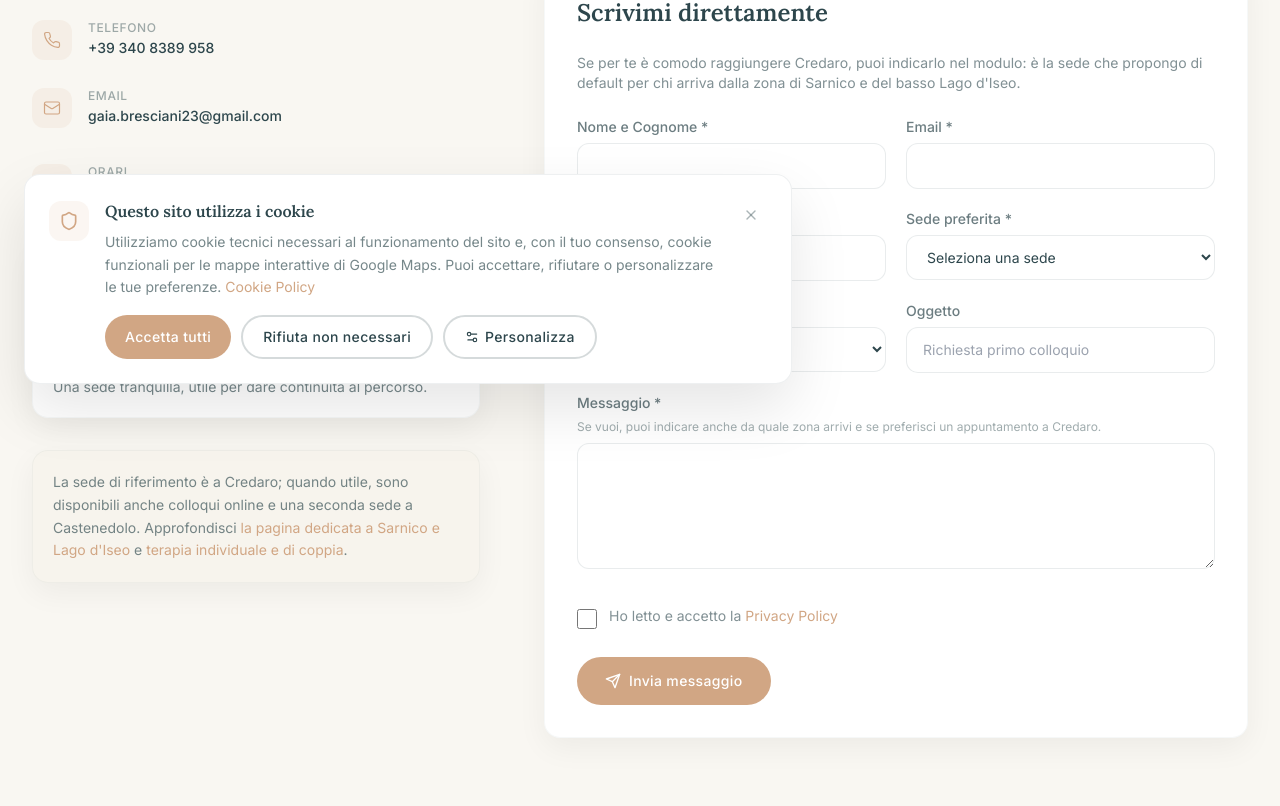
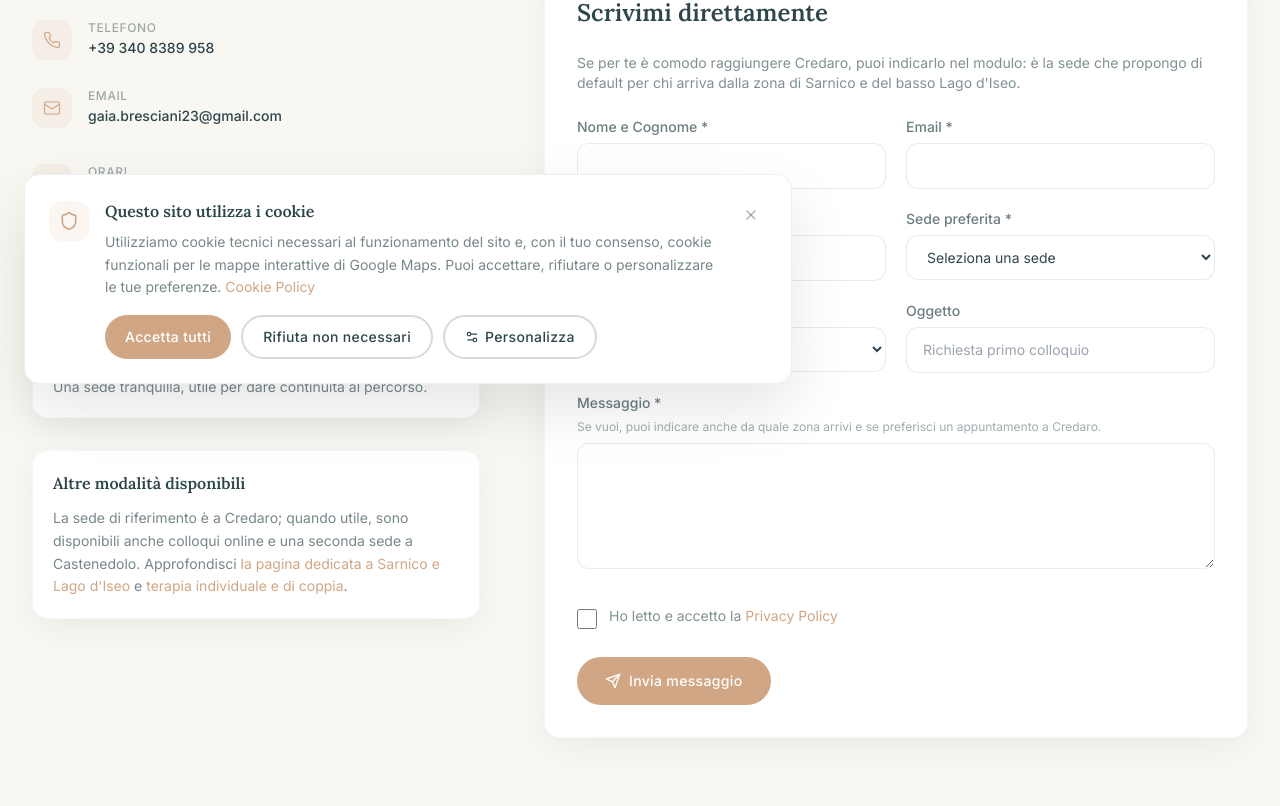
Before and after one commit to baldellimtt/gaia-bresciani-site, a Next.js app: page /contatti in a window 1280 px wide. Shown: the part 392-1198 px from the top of the page. Built offline with nearby package versions, Linux system fonts and the light colour scheme.

Commit message:
refactor pagina contatti

```diff
--- a/src/app/contatti/page.tsx
+++ b/src/app/contatti/page.tsx
@@ -110,12 +110,15 @@ export default function ContattiPage() {
               </h3>
               <ul className="space-y-2 text-sm text-primary/65">
                 <li>Raggiungibile in pochi minuti da Sarnico, Paratico, Villongo e Capriolo.</li>
-                <li>Parcheggio comodo nelle vicinanze dello studio.</li>
+                <li>Parcheggio privato presente presso lo studio.</li>
                 <li>Una sede tranquilla, utile per dare continuità al percorso.</li>
               </ul>
             </div>
 
-            <div className="card-base p-5 bg-accent/[0.04]">
+            <div className="card-base p-5 space-y-3">
+              <h3 className="font-serif font-semibold text-base text-primary">
+                Altre modalità disponibili
+              </h3>
               <p className="text-sm text-primary/65 leading-relaxed">
                 La sede di riferimento è a Credaro; quando utile, sono disponibili
                 anche colloqui online e una seconda sede a Castenedolo. Approfondisci{' '}
--- a/src/app/psicologa-sarnico/page.tsx
+++ b/src/app/psicologa-sarnico/page.tsx
@@ -134,7 +134,7 @@ export default function ZonaSarnicoPage() {
             <p className="body-md">
               Da <strong>Paratico e Capriolo</strong>: segui la SP469 direzione
               Sarnico. Credaro si incontra prima di raggiungere Sarnico.
-              Parcheggio libero nelle vicinanze dello studio.
+              Parcheggio privato presente presso lo studio.
             </p>
             <p className="body-md">
               Per molte persone questo aspetto pratico conta: poter raggiungere
```
